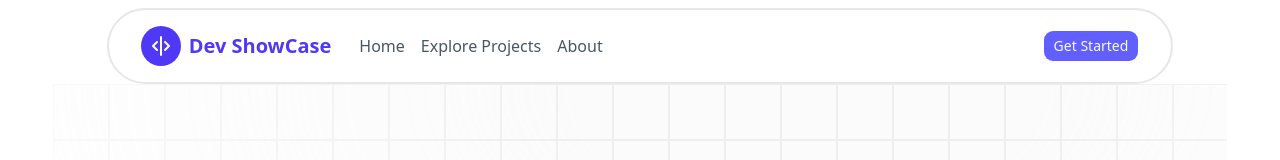
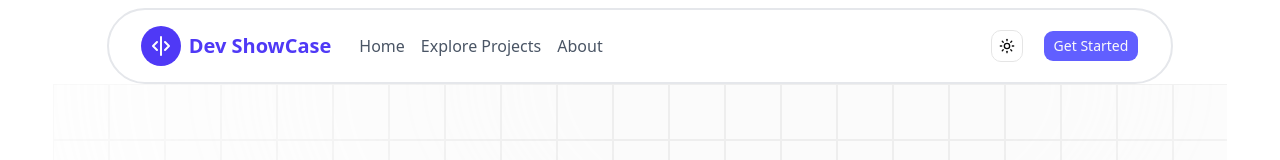
Before and after one commit to noboKumar/DevShowcase-Client, a Next.js app: page / in a window 1280 px wide. Shown: the top 160 px of the page. Built offline with nearby package versions, Linux system fonts and the light colour scheme.

Commit message:
ADD: theme toggler

```diff
--- a/package.json
+++ b/package.json
@@ -14,6 +14,7 @@
     "lucide-react": "^1.8.0",
     "motion": "^12.38.0",
     "next": "16.2.4",
+    "next-themes": "^0.4.6",
     "radix-ui": "^1.4.3",
     "react": "19.2.4",
     "react-dom": "19.2.4",
--- a/src/app/layout.tsx
+++ b/src/app/layout.tsx
@@ -3,6 +3,7 @@ import { Geist, Geist_Mono, Inter } from "next/font/google";
 import "./styles/globals.css";
 import NavBar from "@/components/shared/NavBar";
 import Footer from "@/components/shared/Footer";
+import { ThemeProvider } from "@/components/ui/theme-provider";
 
 const geistSans = Geist({
   variable: "--font-geist-sans",
@@ -32,13 +33,21 @@ export default function RootLayout({
 }>) {
   return (
     <html
+      suppressHydrationWarning
       lang="en"
       className={`${geistSans.variable} ${geistMono.variable} ${inter.variable} } h-full antialiased`}
     >
       <body>
-        <NavBar></NavBar>
-        <div className="mx-auto w-11/12 min-h-screen">{children}</div>
-        <Footer></Footer>
+        <ThemeProvider
+          attribute="class"
+          defaultTheme="system"
+          enableSystem
+          disableTransitionOnChange
+        >
+          <NavBar></NavBar>
+          <div className="mx-auto min-h-screen w-11/12">{children}</div>
+          <Footer></Footer>
+        </ThemeProvider>
       </body>
     </html>
   );
--- a/src/components/background-ripple-effect-demo.tsx
+++ /dev/null
@@ -1,21 +0,0 @@
-"use client";
-import React from "react";
-import { BackgroundRippleEffect } from "@/components/ui/background-ripple-effect";
-
-export default function BackgroundRippleEffectDemo() {
-  return (
-    <div className="relative flex min-h-screen w-full flex-col items-start justify-start overflow-hidden">
-      <BackgroundRippleEffect />
-      <div className="mt-60 w-full">
-        <h2 className="relative z-10 mx-auto max-w-4xl text-center text-2xl font-bold text-neutral-800 md:text-4xl lg:text-7xl dark:text-neutral-100">
-          Interactive Background Boxes Ripple Effect
-        </h2>
-        <p className="relative z-10 mx-auto mt-4 max-w-xl text-center text-neutral-800 dark:text-neutral-500">
-          Hover over the boxes above and click.To be used on backgrounds of hero
-          sections OR Call to Action sections. I beg you don&apos;t use it
-          everywhere.
-        </p>
-      </div>
-    </div>
-  );
-}
--- a/src/components/shared/NavBar.tsx
+++ b/src/components/shared/NavBar.tsx
@@ -1,4 +1,5 @@
 import { Button } from "../ui/button";
+import { ThemeToggler } from "../ui/ThemeToggler";
 import Logo from "./Logo";
 import Link from "next/link";
 
@@ -33,7 +34,8 @@ const NavBar = () => {
           ))}
         </div>
       </div>
-      <div>
+      <div className="flex items-center gap-5">
+        <ThemeToggler></ThemeToggler>
         <Button>Get Started</Button>
       </div>
     </div>
--- /dev/null
+++ b/src/components/ui/ThemeToggler.tsx
@@ -0,0 +1,49 @@
+"use client"
+
+import * as React from "react"
+import { Moon, Sun } from "lucide-react"
+import { useTheme } from "next-themes"
+import { Button } from "@/components/ui/button"
+
+export function ThemeToggler() {
+  const { theme, setTheme } = useTheme()
+  const [isAnimating, setIsAnimating] = React.useState(false)
+
+  const isDark = theme === "dark"
+
+  const handleToggle = () => {
+    if (isAnimating) return
+    setIsAnimating(true)
+    setTheme(isDark ? "light" : "dark")
+    setTimeout(() => setIsAnimating(false), 400)
+  }
+
+  return (
+    <Button
+      variant="outline"
+      size="icon"
+      onClick={handleToggle}
+      className="relative overflow-hidden"
+      aria-label="Toggle theme"
+    >
+      <Sun
+        className="h-[1.2rem] w-[1.2rem] absolute transition-all duration-300 ease-in-out"
+        style={{
+          opacity: isDark ? 0 : 1,
+          transform: isDark
+            ? "rotate(-90deg) scale(0)"
+            : "rotate(0deg) scale(1)",
+        }}
+      />
+      <Moon
+        className="h-[1.2rem] w-[1.2rem] absolute transition-all duration-300 ease-in-out"
+        style={{
+          opacity: isDark ? 1 : 0,
+          transform: isDark
+            ? "rotate(0deg) scale(1)"
+            : "rotate(90deg) scale(0)",
+        }}
+      />
+    </Button>
+  )
+}
--- /dev/null
+++ b/src/components/ui/theme-provider.tsx
@@ -0,0 +1,11 @@
+"use client"
+
+import * as React from "react"
+import { ThemeProvider as NextThemesProvider } from "next-themes"
+
+export function ThemeProvider({
+  children,
+  ...props
+}: React.ComponentProps<typeof NextThemesProvider>) {
+  return <NextThemesProvider {...props}>{children}</NextThemesProvider>
+}
```
Also changed, not shown: 1 other file (tests, documents, lock files or other folders).
